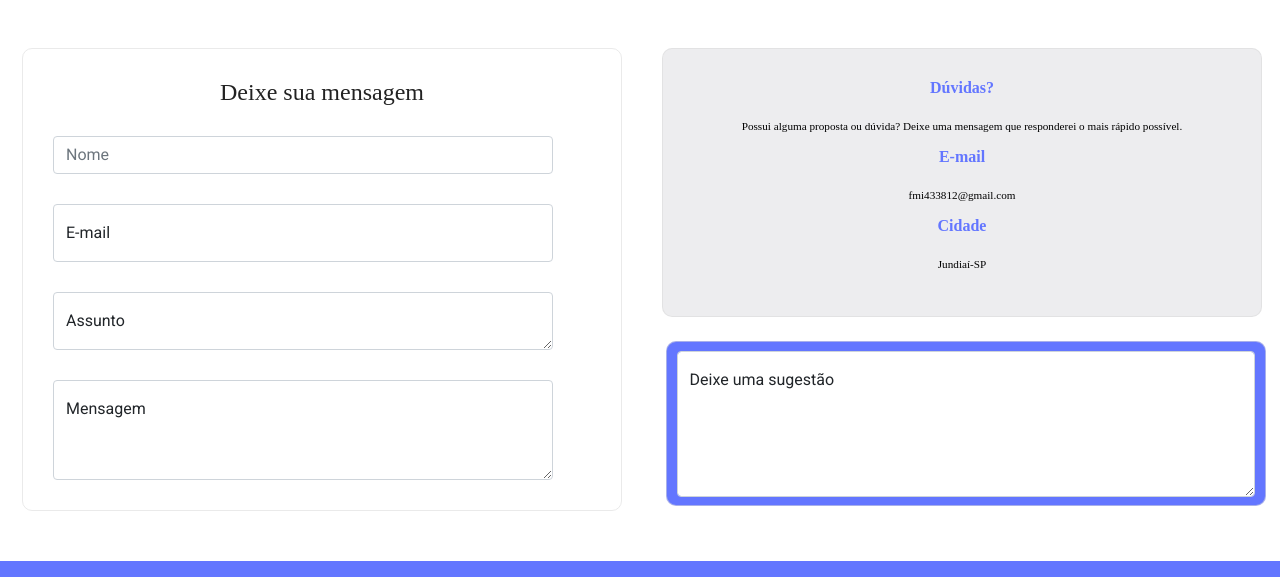
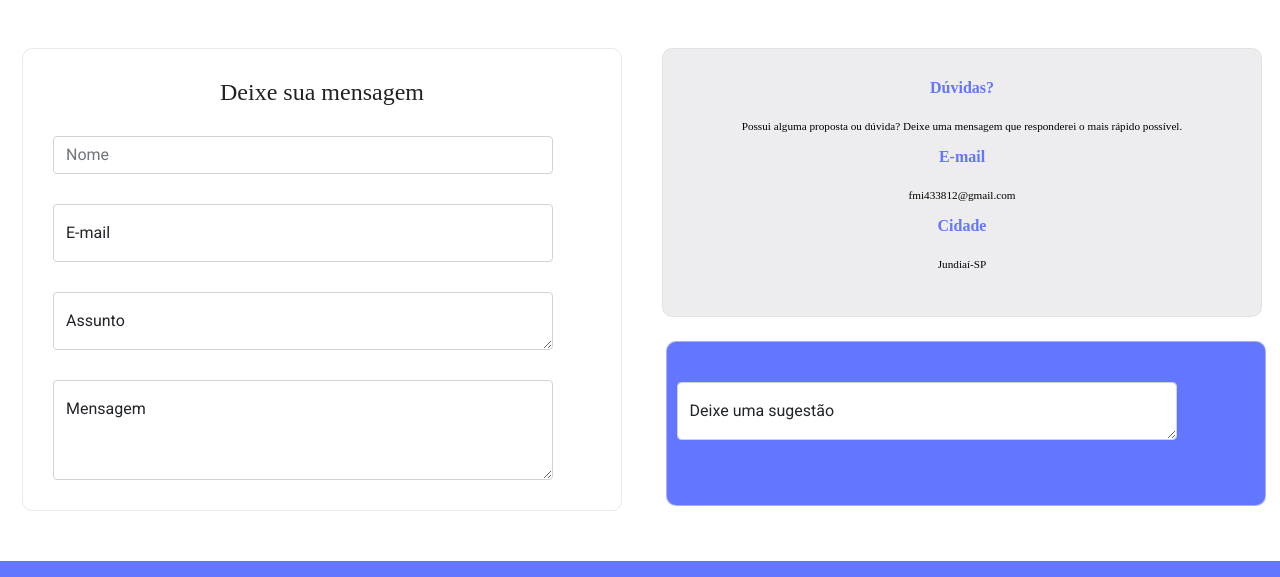
Before and after one commit to m-fehh/Felipe-Martins-Full-Stack-Developer, a plain HTML site: page contato.html in a window 1280 px wide. Shown: the part 206-783 px from the top of the page. Drawn offline with nearby package versions, Linux system fonts and the light colour scheme; a script that the page names is missing.

Commit message:
Update contato.html

```diff
--- a/contato.html
+++ b/contato.html
@@ -340,7 +340,7 @@
 
         <div class="sugestao">
             <div class="form-floating">
-                <textarea class="form-control" placeholder="Sugestão" id="floatingTextarea3" style="height: 146px; textarea:-moz-placeholder { color:#4C4; }"></textarea>
+                <textarea class="form-control" placeholder="Sugestão id="floatingTextarea2""></textarea>
                 <label for="floatingTextarea2">Deixe uma sugestão</label>
             </div>
         </div>
```
